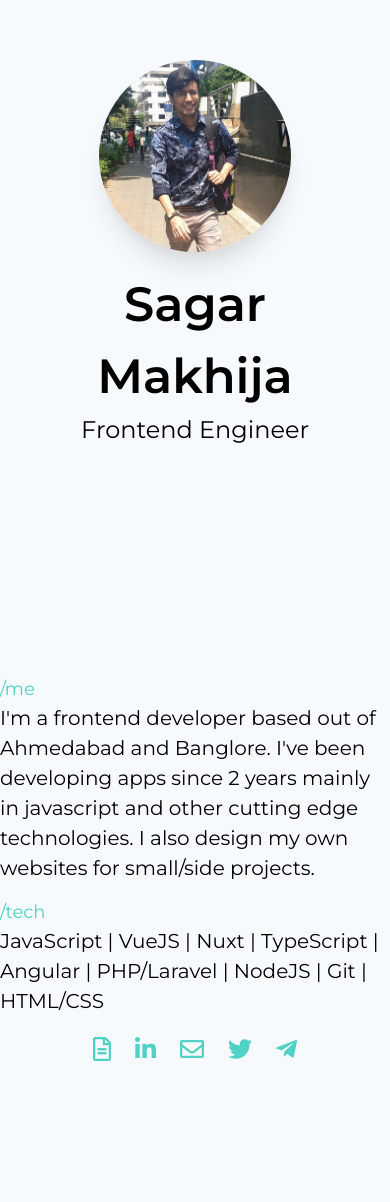
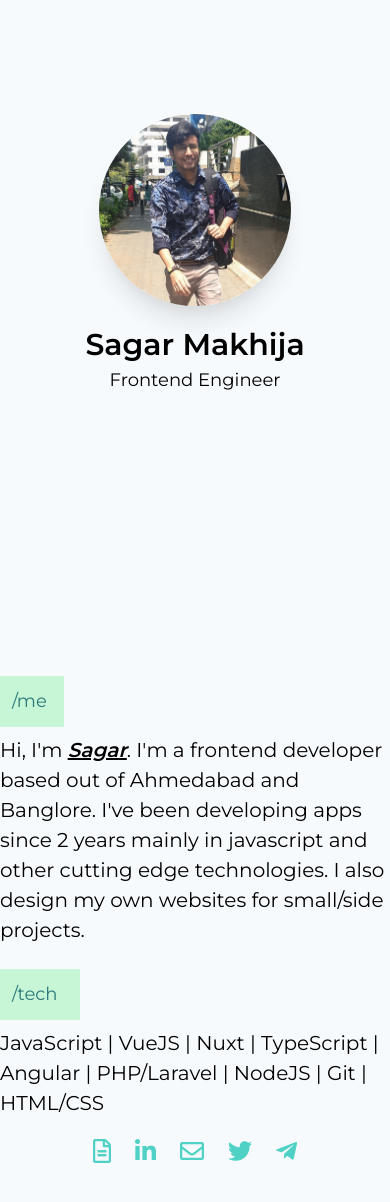
Before and after one commit to Sagarmak-zz/nuxt-portfolio, a Nuxt app: page / in a window 390 px wide. Shown: the part 168-1370 px from the top of the page. Before the commit the page ends 1284 px from the top, so only its background shows below. Built offline with nearby package versions, Linux system fonts and the light colour scheme.

Commit message:
WIP: About Me

```diff
--- a/pages/index.vue
+++ b/pages/index.vue
@@ -1,7 +1,7 @@
 index.vue
 
 <template>
-  <div class="container">
+  <div class="container mx-auto">
     <div class="page1 home">
       <div class="card hover:shadow-lg transition duration-500 ease-in p-6">
         <img
@@ -10,24 +10,24 @@ index.vue
           alt="profile image"
         />
         <div class="content mt-4">
-          <h2 class="name text-5xl font-semibold">Sagar Makhija</h2>
-          <div class="text-2xl">Frontend Engineer</div>
+          <h2 class="name text-3xl lg:text-5xl font-semibold">Sagar Makhija</h2>
+          <div class="text-lg lg:text-2xl">Frontend Engineer</div>
         </div>
       </div>
     </div>
     <div class="page2 about">
       <div class="me">
-        <div class="about-title text-lg text-teal-400">/me</div>
-        <div class="text-xl">
-          I'm a frontend developer based out of Ahmedabad and Banglore. I've
+        <div class="about-title bg-green-200 w-16 p-3 text-lg text-teal-700">/me</div>
+        <div class="text-xl mt-2">
+          Hi, I'm <span class="font-semibold italic underline">Sagar</span>. I'm a frontend developer based out of Ahmedabad and Banglore. I've
           been developing apps since 2 years mainly in javascript and other
           cutting edge technologies. I also design my own websites for
           small/side projects.
         </div>
       </div>
-      <div class="tech mt-4">
-        <div class="about-title text-lg text-teal-400">/tech</div>
-        <div class="text-xl">
+      <div class="tech mt-6">
+        <div class="about-title bg-green-200 w-20 p-3 text-lg text-teal-700">/tech</div>
+        <div class="text-xl mt-2">
           JavaScript | VueJS | Nuxt | TypeScript | Angular | PHP/Laravel |
           NodeJS | Git | HTML/CSS
         </div>
@@ -96,9 +96,6 @@ export default {
 </script>
 
 <style>
-.container {
-  margin: 0 auto;
-}
 .page1 {
   min-height: 100vh;
   display: flex;
```
